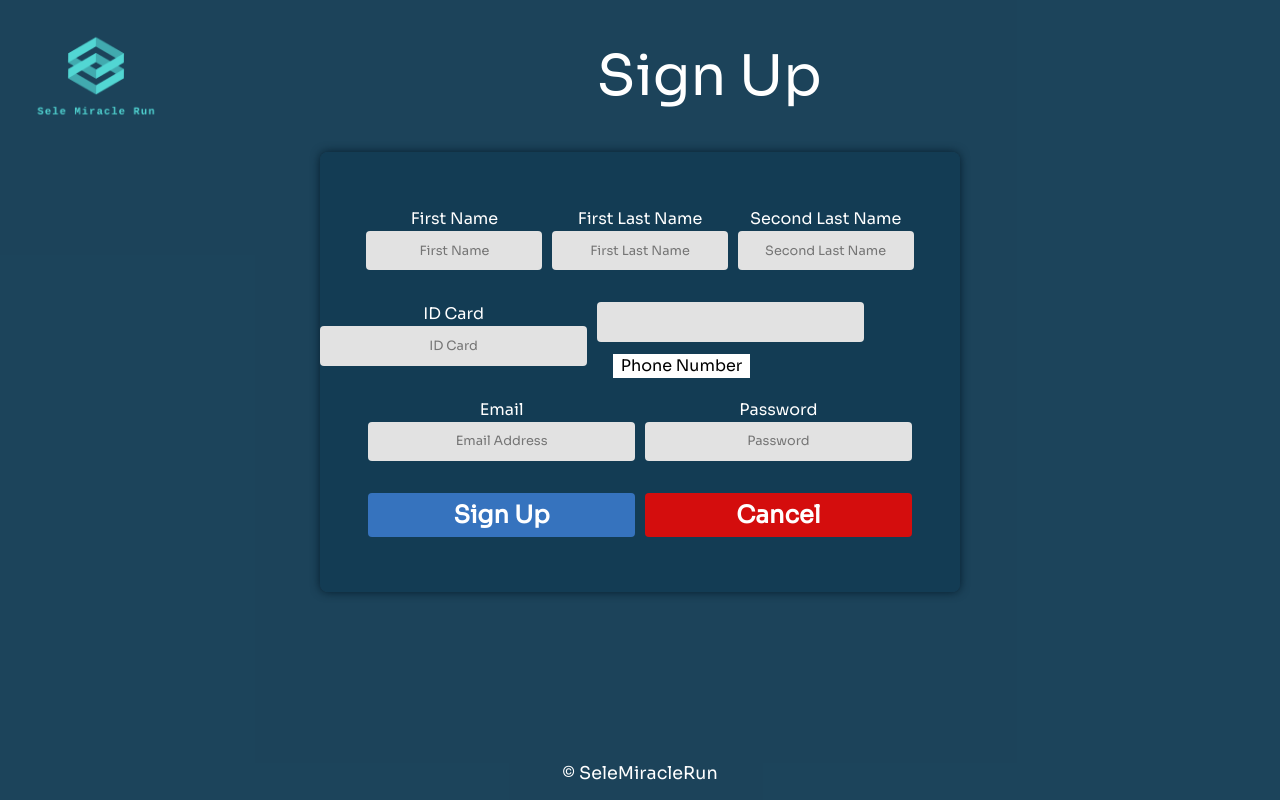
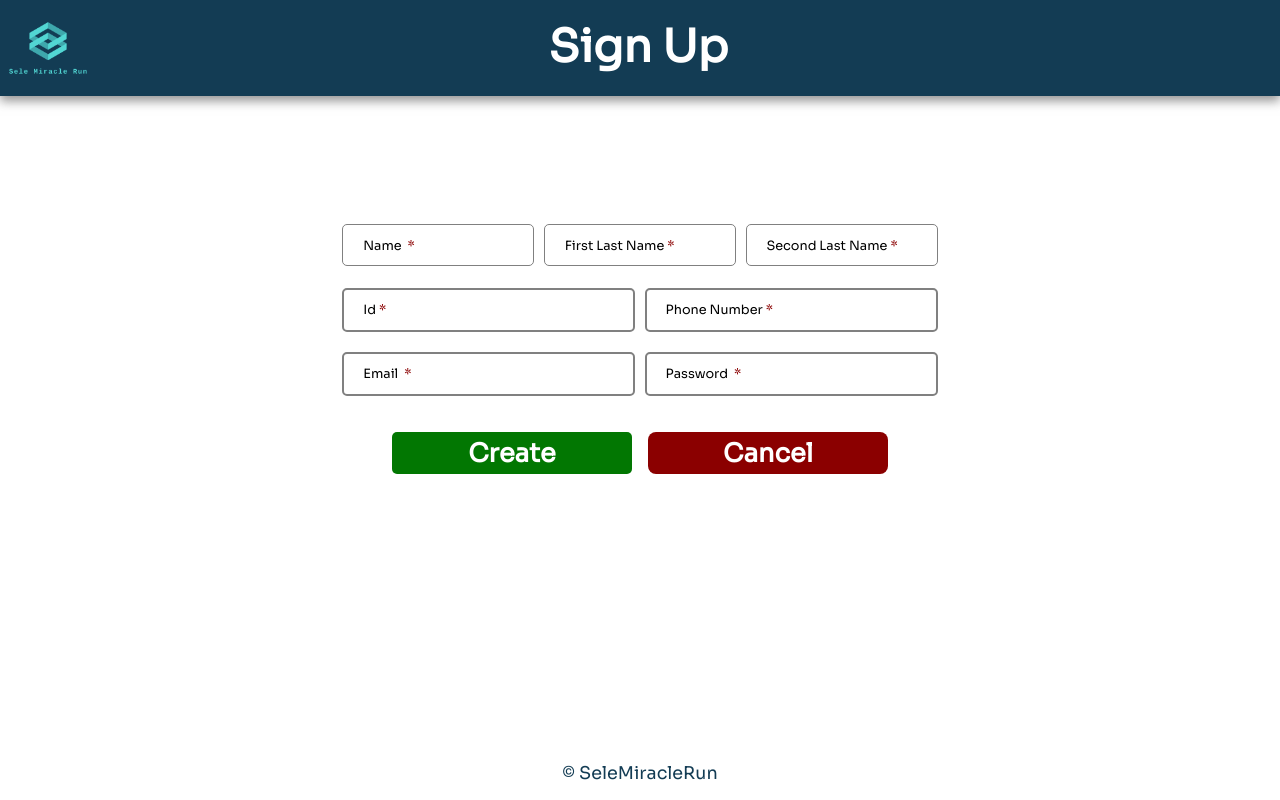
Before and after one commit to LuisBola12/PI-SeleMiracleRun, a React (Create React App) app in the folder FrontEnd/: page /register in a window 1280 px wide. Built offline with nearby package versions, Linux system fonts and the light colour scheme.

Commit message:
Cambios en el formulario de createUser

```diff
--- a/FrontEnd/src/Components/CreateUser/createUserStyle.scss
+++ b/FrontEnd/src/Components/CreateUser/createUserStyle.scss
@@ -1,186 +1,340 @@
-.register-page{
-    height: 100vh;
-    background-color: #133c54f5;
+*,
+*::before,
+*::after {
+  box-sizing: border-box;
+  margin: 0;
+  padding: 0;
 }
 
-.register-bar{
-    height: 19vh;
+* {
+  font-family: 'Sora', sans-serif;
+  box-sizing: border-box;
+  margin: 0;
+  padding: 0;
+}
+
+.register-bar {
+    background-color: #133c54;
     display: flex;
-    flex-direction: row;
     align-items: center;
+    box-shadow: 0px 5px 10px 0px rgba(62, 62, 62, 0.55);
 }
 
 .register-title{
-    font-size: 7vh ;
     color: white;
-    font-family: 'Sora', sans-serif;
-    margin-left: 33.5%;
+    font-size: 2.8rem;
+    font-weight: bold;
+    margin-left: auto;
+    margin-right: auto;
+    transform: translate(-3.1rem,0);
 }
 
 .register-logo {
+    background-image: url(../../icons/logo.png);
     background-color: transparent;
-    background-image: url(logo.png);
     background-repeat: no-repeat;
     background-size: contain;
-    width: 18vh;
-    height: 18vh;
-    margin-left: 3vh;
+    width: 6rem;
+    height: 6rem;
+
 }
 
-.register-title-atribute{
-    font-size: 2vh;
-    color: white;
-    font-family: 'Sora', sans-serif;
-    text-align: center;
-}
-
-.register-box{
+.register-full-form {
+    gap: 1.4rem;
     display: flex;
     flex-direction: column;
     align-items: center;
-    justify-content: center;
-    margin-left: auto;
-    margin-right: auto;
-    gap: 2vh;
-    width: 80vh;
-    height: 55vh;
-    border-radius: 1vh;
-    background-color: #133c54f5;
-    box-shadow: 0px 0px 10px 0px #051d2c;
+    margin-top: 8rem;
 }
 
-.register-full-name{
-    display: flex;
-    flex-direction: row;
-    justify-content: center;
-    gap: 1.2vh;
-    /* border: solid black; */
+.register-animated-input-name {
+  position: relative;
+  width: 12rem;
+  height: 2.6rem;
 
-}
+  &__input {
+    position: absolute;
+    top: 0;
+    left: 0;
+    width: 100%;
+    height: 100%;
+    border: 1.6px solid grey;
+    border-radius: 5px;
+    font-family: inherit;
+    color: black;
+    outline: none;
+    padding: 1.25rem;
+    background: none;
 
-.register-email-password{
-    display: flex;
-    flex-direction: row;
-    justify-content: center;
-    gap: 1.2vh;
-    /* border: solid black; */
-}
+    &:hover {
+      border-color: #133c54;
+    }
 
-.register-id-phone{
-    display: flex;
-    flex-direction: row;
-    justify-content: center;
-    gap: 1.2vh;
-    /* border: solid black; */
-}
 
-.register-atribute-input-name{
-    width: 22vh;
-    height: 4.9vh;
-    border-radius: 0.5vh;
-    font-size: 1.6vh;
-    text-align: center;
-    background: #E2E2E2;
-    border: none;
-    outline: none;
-    font-family: 'Sora', sans-serif;
-}
+    &:focus {
+      border-color: #133c54;
+    }
+  }
 
-.register-atribute-input-id{
-    width: 33.4vh;
-    height: 4.9vh;
-    border-radius: 0.5vh;
-    font-size: 1.6vh;
-    text-align: center;
-    background: #E2E2E2;
-    border: none;
-    outline: none;
-    font-family: 'Sora', sans-serif;
-}
+    &:hover {
+      border-color: #133c54;
+    }
 
-.register-atribute-input-email{
-    width: 33.4vh;
-    height: 4.9vh;
-    border-radius: 0.5vh;
-    font-size: 1.6vh;
-    text-align: center;
-    background: #E2E2E2;
-    border: none;
-    outline: none;
-    font-family: 'Sora', sans-serif;
-}
 
-.register-atribute-input:hover{
-    /* border: 0.4vh solid black; */
-    background-color: #cdcdcd;
-}
+    &:focus {
+      border-color: #133c54;
+    }
 
-.register-submit-btn-box{
-    display: flex;
-    flex-direction: row;
-    justify-content: center;
-    gap: 1.2vh;
-    /* border: 0.4vh solid black; */
-}
 
-.register-submit-btn{
-    width: 33.4vh;
-    height: 5.5vh;
-    font-size: 3vh;
-    font-weight: bold;
-    justify-content: center;
-    background: #3673be;
-    border-radius: 0.5vh;
-    text-decoration: none;
-    border: none;
-    color: white;
-}
-
-.register-submit-btn:hover{
-    background: #4b8bda;
-    color: white;
-    /* box-shadow: 0px 0px 3px 0px rgba(255, 255, 255, 0.651); */
-}
-
-.register-cancel{
-    width: 33.4vh;
-    height: 5.5vh;
-    font-size: 3vh;
-    font-weight: bold;
-    justify-content: center;
-    background: rgb(212, 13, 13);
-    border-radius: 0.5vh;
-    text-decoration: none;
-    border: none;
-    color: white;
-}
-
-.register-cancel:hover{
-    background: rgb(233, 26, 26);
-    color: white;
-}
-
-.register-errorMessage{
-    color: red;
-    text-align: center;
-    font-family: Roboto;
-
-}
-
-.register-footerCopyRights{
+  &__label {
     position: absolute;
-    bottom: 0;
-    color: white;
-    font-size: 2.2vh;
-}
-
-.register-label{
-    position: relative;
-    left: 1rem;
+    left: 0.8rem;
     top: 0.8rem;
     padding: 0 0.5rem;
     color: black;
     cursor: text;
+    font-size: 0.8rem;
     transition: top 200ms ease-in, left 200ms ease-in, font-size 200ms ease-in;
     background-color: white;
+  }
+
+    .req {
+      color: darkred;
+      font-size: 0.8rem;
+      margin: 3px;
+    }
+
 }
+
+.register-animated-input-name__input:focus~.register-animated-input-name__label,
+.register-animated-input-name__input:not(:placeholder-shown).register-animated-input-name__input:not(:focus)~.register-animated-input-name__label {
+  top: -0.5rem;
+  font-size: 0.6rem;
+  left: 0.8rem;
+
+  .req {
+    opacity: 0;
+    font-size: 0px;
+    margin: 0px;
+  }
+}
+.register-animated-input-id-phone {
+    position: relative;
+    width: 18.3rem;
+    height: 2.6rem;
+
+    &__input {
+      position: absolute;
+      top: 0;
+      left: 0;
+      width: 100%;
+      height: 100%;
+      border: 2px solid grey;
+      border-radius: 5px;
+      font-family: inherit;
+      font-size: inherit;
+      color: black;
+      outline: none;
+      padding: 1.25rem;
+      background: none;
+
+      &:hover {
+        border-color: #133c54;
+      }
+
+
+      &:focus {
+        border-color: #133c54;
+      }
+    }
+
+      &:hover {
+        border-color: #133c54;
+      }
+
+
+      &:focus {
+        border-color: #133c54;
+      }
+
+
+    &__label {
+      position: absolute;
+      left: 0.8rem;
+      top: 0.8rem;
+      padding: 0 0.5rem;
+      color: black;
+      cursor: text;
+      font-size: 0.8rem;
+      transition: top 200ms ease-in, left 200ms ease-in, font-size 200ms ease-in;
+      background-color: white;
+    }
+
+      .req {
+        color: darkred;
+      font-size: 0.8rem;
+      margin: 3px;
+      }
+
+  }
+
+.register-animated-input-id-phone__input:focus~.register-animated-input-id-phone__label,
+.register-animated-input-id-phone__input:not(:placeholder-shown).register-animated-input-id-phone__input:not(:focus)~.register-animated-input-id-phone__label {
+  top: -0.5rem;
+  font-size: 0.6rem;
+  left: 0.8rem;
+
+  .req {
+    opacity: 0;
+    font-size: 0px;
+    margin: 0px;
+  }
+}
+
+.register-animated-input-email {
+    position: relative;
+    width: 18.3rem;
+    height: 2.6rem;
+
+    &__input {
+      position: absolute;
+      top: 0;
+      left: 0;
+      width: 100%;
+      height: 100%;
+      border: 2px solid grey;
+      border-radius: 5px;
+      font-family: inherit;
+      font-size: inherit;
+      color: black;
+      outline: none;
+      padding: 1.25rem;
+      background: none;
+
+      &:hover {
+        border-color: #133c54;
+      }
+
+
+      &:focus {
+        border-color: #133c54;
+      }
+    }
+
+      &:hover {
+        border-color: #133c54;
+      }
+
+
+      &:focus {
+        border-color: #133c54;
+      }
+
+
+    &__label {
+      position: absolute;
+      left: 0.8rem;
+      top: 0.8rem;
+      padding: 0 0.5rem;
+      color: black;
+      cursor: text;
+      font-size: 0.8rem;
+      transition: top 200ms ease-in, left 200ms ease-in, font-size 200ms ease-in;
+      background-color: white;
+    }
+
+      .req {
+        color: darkred;
+        font-size: 0.8rem;
+        margin: 3px;
+      }
+
+  }
+
+.register-animated-input-email__input:focus~.register-animated-input-email__label,
+.register-animated-input-email__input:not(:placeholder-shown).register-animated-input-email__input:not(:focus)~.register-animated-input-email__label {
+  top: -0.5rem;
+  font-size: 0.6rem;
+  left: 0.8rem;
+
+  .req {
+    opacity: 0;
+    font-size: 0px;
+    margin: 0px;
+  }
+}
+
+///////////////////////-------------------------------------------
+
+.errorForm{
+    color: #D8000C;
+    margin-top: 50px;
+    text-align: center;
+    display: none;
+}
+
+.register-form-full-name {
+    justify-content: center;
+    display: flex;
+    gap: 0.6rem;
+}
+
+.register-form-id-phone{
+    justify-content: center;
+    display: flex;
+    gap: 0.6rem;
+}
+.register-form-email-password{
+    justify-content: center;
+    display: flex;
+    gap: 0.6rem;
+}
+
+.register-btn-box {
+    display: flex;
+    align-items: center;
+    justify-content: center;
+    gap: 1rem;
+    margin-top: 1rem;
+  }
+
+.register-btn-sumbit {
+  background-color: rgb(2, 119, 2);
+  padding: 2px;
+  border-radius: 5px;
+  color: white;
+  font-weight: bold;
+  border-color: white;
+  border-style: none;
+  width: 15rem;
+  font-size: 1.6rem;
+}
+
+.register-btn-sumbit:hover {
+    background-color: rgb(7, 145, 7);
+    box-shadow: 0px 2px 8px 0px rgba(62, 62, 62, 0.55);
+  }
+
+.register-btn-cancel {
+  background-color: darkred;
+  padding: 2px;
+  border-radius: 8px;
+  color: white;
+  font-weight: bold;
+  border-color: white;
+  border-style: none;
+  width: 15rem;
+  font-size: 1.6rem;
+}
+
+.register-btn-cancel:hover {
+    background-color: rgb(172, 1, 1);
+    box-shadow: 0px 2px 8px 0px rgba(62, 62, 62, 0.55);
+  }
+
+.logIn-footerCopyRights{
+    position: absolute;
+    bottom: 0;
+    color: #133c54;
+    font-size: 2.2vh;
+}
--- a/FrontEnd/src/Components/CreateUser/index.js
+++ b/FrontEnd/src/Components/CreateUser/index.js
@@ -1,10 +1,9 @@
-import { FormGroup } from "reactstrap";
 import { useDispatch } from "react-redux";
 import { useNavigate } from "react-router-dom";
 import { postLogin } from "../../Slices/user/requests/postLogin";
 import { usePostUserFromDatabase } from "./usePostUserFromDatabase";
 import { resetErrorMsg } from "../../Slices/user/userSlice";
-
+import { validateEmail, validatePassword } from "../../Validate";
 import './createUserStyle.scss';
 
 export const CreateUser = () => {
@@ -35,7 +34,7 @@ export const CreateUser = () => {
     setErrorMessage("");
   }
 
-  let navigate = useNavigate();
+  const navigate = useNavigate();
   function handleClick() {
     dispatch(resetErrorMsg());
     resetAllStates();
@@ -43,121 +42,125 @@ export const CreateUser = () => {
   }
 
   return (
-    <div className="register-page">
+    <div>
       <div className="register-bar">
-        <label className="register-logo"></label>
-        <label className="register-title">
-          Sign Up
-        </label>
+          <div className="register-logo"></div>
+          <div className="register-title"> Sign Up </div>
       </div>
 
-      <div className="register-box">
-        <div className="register-full-name">
-          <FormGroup>
-              <div className="register-title-atribute">First Name</div>
+      <form className="register-full-form">
+        <div className="register-form-full-name">
+          <div className="register-animated-input-name">
             <input
-                className="register-atribute-input-name"
-                maxLength="15"
               type="text"
-                id="name"
-                placeholder="First Name"
-                value={name}
+              id="name-employee"
+              className="register-animated-input-name__input"
+              value = {name}
+              maxLength={15}
               onChange={(e) => setName(e.target.value)}
-              />
-          </FormGroup>
-          <FormGroup>
-          <div className="register-title-atribute">First Last Name</div>
+              autocomplete="off"
+              placeholder=" "/>
+            <label for="name-employee" className="register-animated-input-name__label"> Name <span className="req">*</span></label>
+            <p className="errorForm" id="errorname"></p>
+          </div>
+
+          <div className="register-animated-input-name">
             <input
-              className="register-atribute-input-name"
-              maxLength="15"
               type="text"
-              id="last-name1"
-              placeholder="First Last Name"
+              id="first-last-name-employee"
+              className="register-animated-input-name__input"
               value={lastname1}
+              maxLength={15}
               onChange={(e) => setLastName1(e.target.value)}
-            />
-          </FormGroup>
-          <FormGroup>
-          <div className="register-title-atribute">Second Last Name</div>
+              autocomplete="off"
+              placeholder=" "/>
+            <label for="first-last-name-employee" className="register-animated-input-name__label">First Last Name<span className="req">*</span></label>
+            <p className="errorForm" id="error-first-lastname-input"></p>
+          </div>
+
+          <div className="register-animated-input-name">
             <input
-              className="register-atribute-input-name"
-              maxLength="15"
               type="text"
-              id="last-name2"
-              placeholder="Second Last Name"
+              id="second-last-name-employee"
+              className="register-animated-input-name__input"
               value={lastname2}
+              maxLength={15}
               onChange={(e) => setLastName2(e.target.value)}
-            />
-          </FormGroup>
+              autocomplete="off"
+              placeholder=" "/>
+            <label for="second-last-name-employee" className="register-animated-input-name__label">Second Last Name<span className="req">*</span></label>
+            <p className="errorForm" id="error-second-lastname-input"></p>
           </div>
-        <div className="register-id-phone">
-          <FormGroup>
-          <div className="register-title-atribute">ID Card</div>
+
+        </div>
+        <div className="register-form-id-phone">
+          <div className="register-animated-input-id-phone">
             <input
-              className="register-atribute-input-id"
-              maxLength="15"
               type="text"
-              id="id-card"
-              placeholder="ID Card"
+              id="id-employee"
+              className="register-animated-input-id-phone__input"
               value={id}
+              maxLength={15}
               onChange={(e) => setID(e.target.value)}
-            />
-          </FormGroup>
-
-          <FormGroup>
+              autocomplete="off"
+              placeholder=" "/>
+            <label for="id-employee" className="register-animated-input-id-phone__label">Id<span className="req">*</span></label>
+            <p className="errorForm" id="error-id-employee"></p>
+          </div>
+          <div className="register-animated-input-id-phone">
             <input
-            className="register-atribute-input-id"
-            maxLength="8"
               type="text"
               id="phone-number"
-            placeholder=" "
+              className="register-animated-input-id-phone__input"
               value={phoneNumber}
+              maxLength={8}
               onChange={(e) => setPhoneNumber(e.target.value)}
-          />
-           <label for="phone-number" className="register-label">Phone Number</label>
-        </FormGroup>
+              autocomplete="off"
+              placeholder=" "/>
+            <label for="phone-number" className="register-animated-input-id-phone__label">Phone Number<span className="req">*</span></label>
           </div>
-        <div className="register-email-password">
-          <FormGroup>
-          <div className="register-title-atribute">Email</div>
+        </div>
+
+        <div className="register-form-email-password">
+          <div className="register-animated-input-email">
             <input
-              className="register-atribute-input-email"
-              maxLength="50"
               type="text"
-              id="email"
-              placeholder="Email Address"
+              id="email-employee"
+              className="register-animated-input-email__input"
               value={email}
-              onChange={(e) => setEmail(e.target.value)}
-            />
-          </FormGroup>
-          <FormGroup>
-          <div className="register-title-atribute">Password</div>
+              maxLength={50}
+              onChange={(e) => { if(validateEmail(e.target.value)) { setEmail(e.target.value)} }}
+              autocomplete="off"
+              placeholder=" "/>
+            <label for="email-employee" className="register-animated-input-email__label"> Email <span className="req">*</span> </label>
+            <p className="errorForm" id="error-email-input"></p>
+          </div>
+          <div className="register-animated-input-email">
             <input
-              className="register-atribute-input-email"
-              maxLength="20"
               type="password"
-              id="password"
-              placeholder="Password"
+              id="password-employee"
+              className="register-animated-input-email__input"
               value={password}
+              maxLength={20}
               onChange={(e) => setPassword(e.target.value)}
-            />
-          </FormGroup>
+              autocomplete="off"
+              placeholder=" "/>
+            <p className="errorForm" id="error-password-input"></p>
+            <label for="password-employee" className="register-animated-input-email__label"> Password <span className="req">*</span> </label>
           </div>
-        <div className="register-submit-btn-box">
-          <button className="register-submit-btn" onClick={()=>{submitEmployee()}}>
-            Sign Up
+        </div>
+
+        <div className="register-btn-box">
+          <button className="register-btn-sumbit" >
+            Create
           </button>
-          <button className="register-cancel" onClick={handleClick}>
+          <button className="register-btn-cancel" >
             Cancel
           </button>
         </div>
-          {
-          errorMessage && (
-            <span className="register-errorMessage">{errorMessage}</span>
-          )
-          }
-      </div>
-      <footer className="register-footerCopyRights"> &copy; SeleMiracleRun </footer>
+
+      </form>
+      <footer className="logIn-footerCopyRights"> &copy; SeleMiracleRun </footer>
     </div>
   );
 };
```
Also changed, not shown: FrontEnd/src/Pages/login.js (line endings or trailing spaces). Lines whose indentation alone changed are shown as unchanged.
